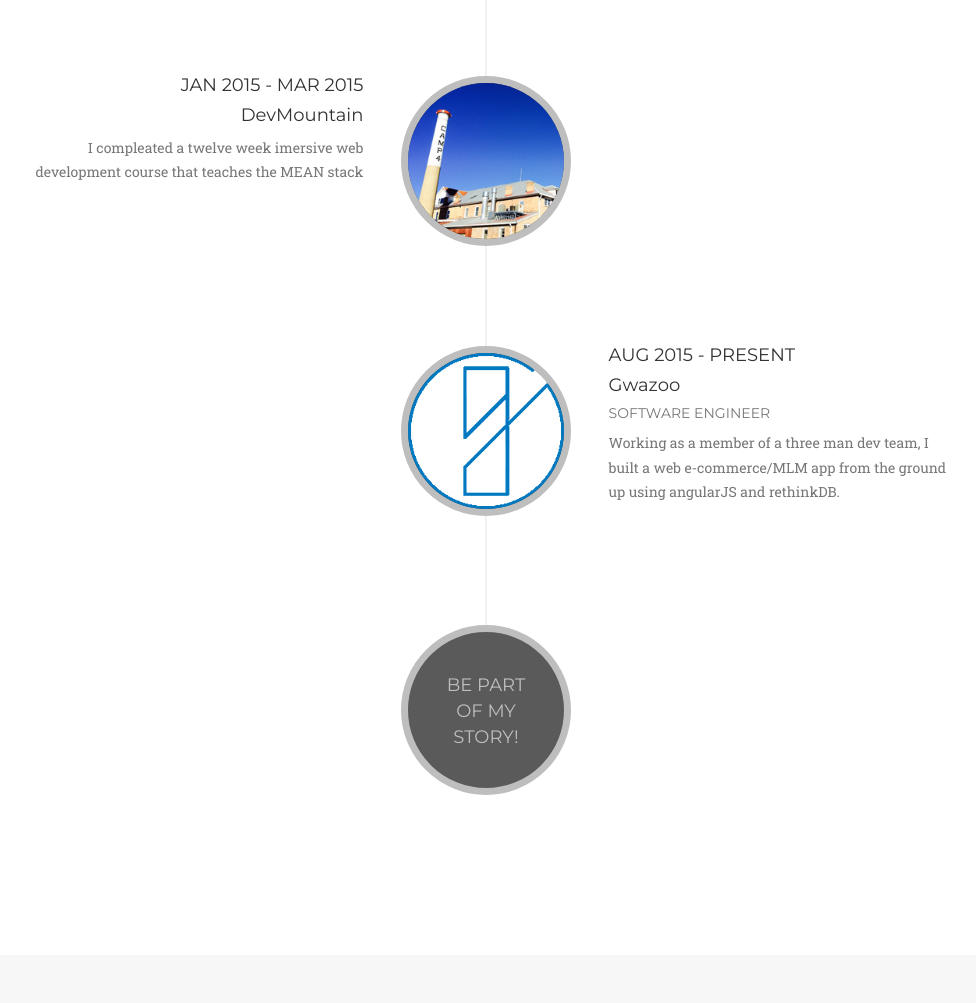
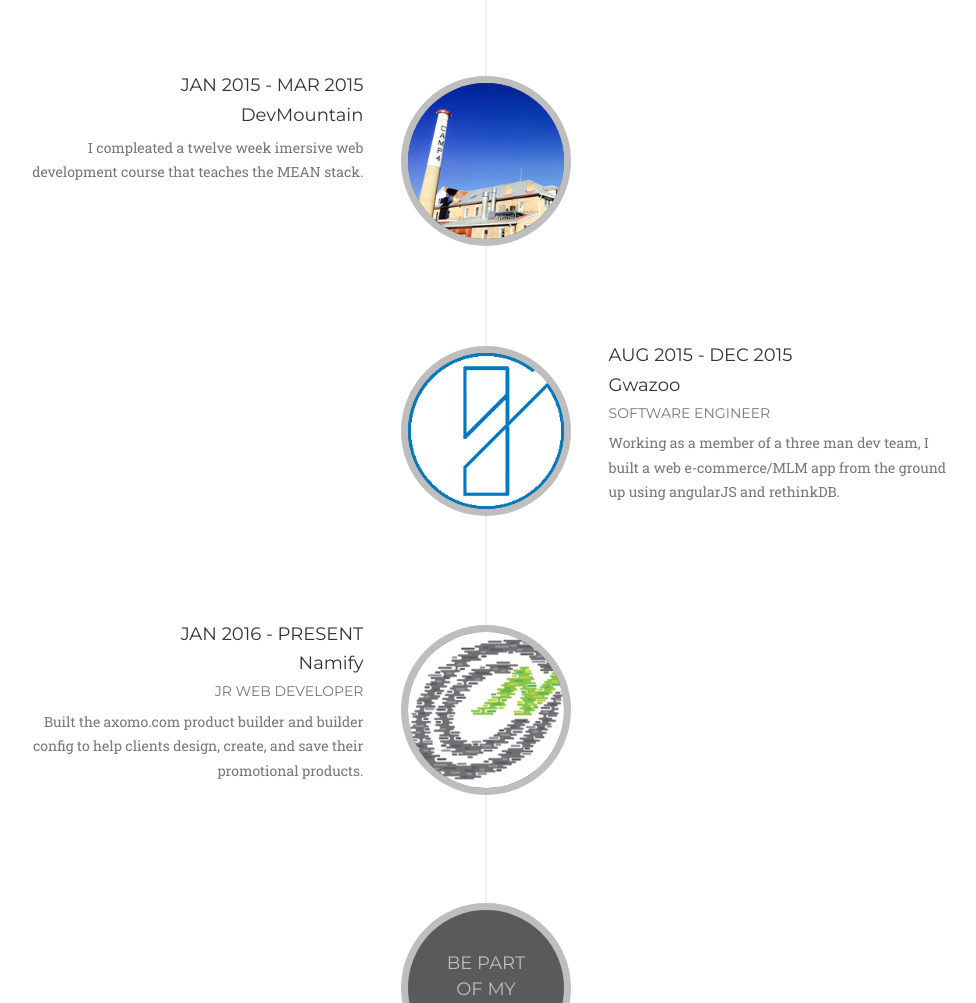
Before and after one commit to fredrickJones/fredrickJones, a plain HTML site: page index.html in a window 1280 px wide. Shown: the part 5080-6083 px from the top of the page, without its empty margins (154-1130 px from the left). Drawn offline with nearby package versions, Linux system fonts and the light colour scheme.

Commit message:
added new job in resume

```diff
--- a/index.html
+++ b/index.html
@@ -383,7 +383,7 @@
                                     <h4 class="subheading">DevMountain</h4>
                                 </div>
                                 <div class="timeline-body">
-                                    <p class="text-muted">I compleated a twelve week imersive web development course that teaches the MEAN stack</p>
+                                    <p class="text-muted">I compleated a twelve week imersive web development course that teaches the MEAN stack.</p>
                                 </div>
                             </div>
                         </li>
@@ -393,12 +393,27 @@
                             </div>
                             <div class="timeline-panel">
                                 <div class="timeline-heading">
-                                    <h4>AUG 2015 - Present</h4>
+                                    <h4>AUG 2015 - Dec 2015</h4>
                                     <h4 class="subheading">Gwazoo</h4>
 																		<h5 class="text-muted">Software Engineer</h5>
                                 </div>
                                 <div class="timeline-body">
                                     <p class="text-muted">Working as a member of a three man dev team, I built a web e-commerce/MLM app from the ground up using angularJS and rethinkDB.</p>
+                                </div>
+                            </div>
+                        </li>
+                        <li>
+                            <div class="timeline-image">
+                                <img class="img-circle img-responsive" src="img/resume/7.jpg" alt="">
+                            </div>
+                            <div class="timeline-panel">
+                                <div class="timeline-heading">
+                                    <h4>Jan 2016 - Present</h4>
+                                    <h4 class="subheading">Namify</h4>
+                                    <h5 class="text-muted">Jr Web Developer</h5>
+                                </div>
+                                <div class="timeline-body">
+                                    <p class="text-muted">Built the axomo.com product builder and builder config to help clients design, create, and save their promotional products.</p>
                                 </div>
                             </div>
                         </li>
@@ -587,7 +602,7 @@
 							<h2>ROUTed</h2>
 							<p class="item-intro text-muted font-semibold">Web Development <span class="font-thin">web & Ionic app.</span></p>
 							<img class="img-responsive img-centered" src="img/portfolio/ROUTed-2.jpg" alt="">
-							<p>ROUTed lets you find outdoor adventures that are local to you. This was a personal project using the full MEAN.JS stack as well as angularJS. If you want to check out the code got to  <a href="https://github.com/fredrickJones/routeOutdoor" target="_blank">Github</a>.</p>
+							<p>ROUTed lets you find outdoor adventures that are local to you. This was a personal project using the full MEAN.JS stack as well as angularJS. If you want to check out the code go to <a href="https://github.com/fredrickJones/routeOutdoor" target="_blank">Github</a>.</p>
 							<ul class="list-inline">
 								<li><span class="font-semibold">Date:</span><span class="font-thin"> 2015</span></li>
 								<li><span class="font-semibold">Client:</span><span class="font-thin"> Route Outdoor</span></li>
```
Also changed, not shown: img/resume/7.jpg (added), img/resume/7.png (added).
